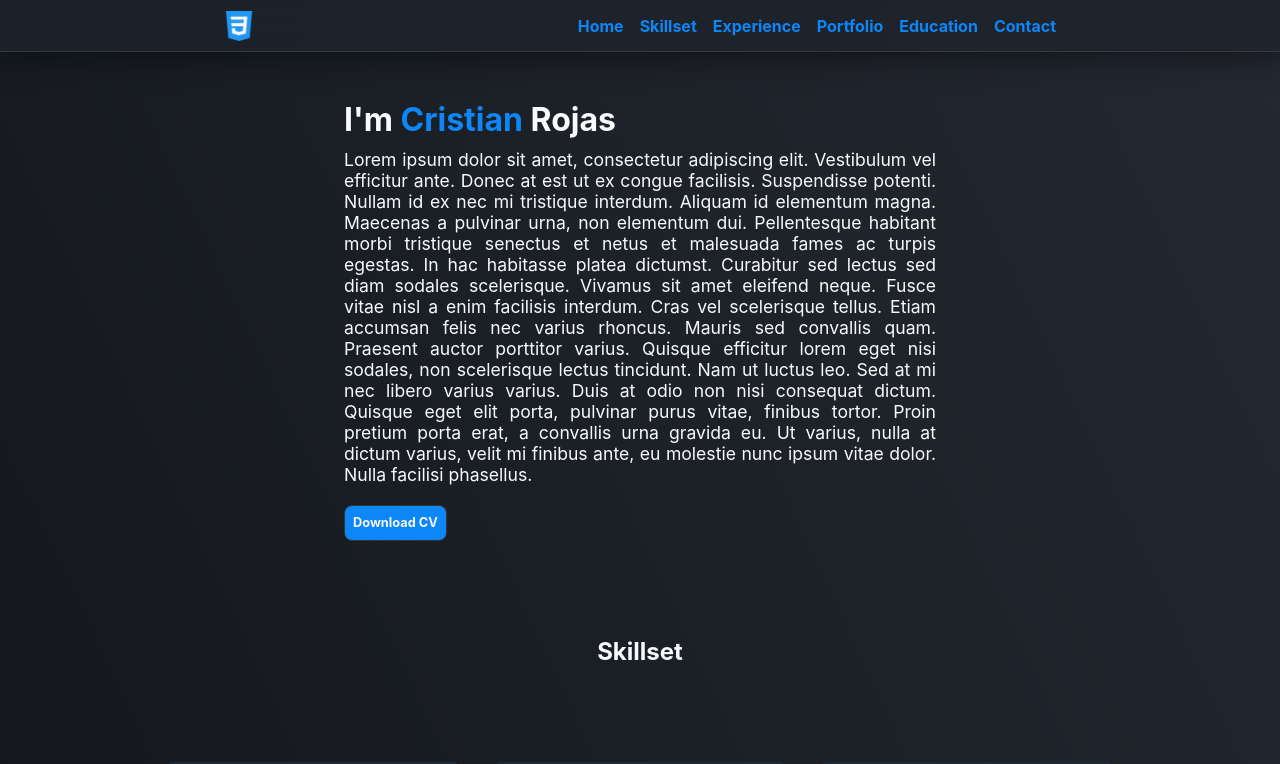
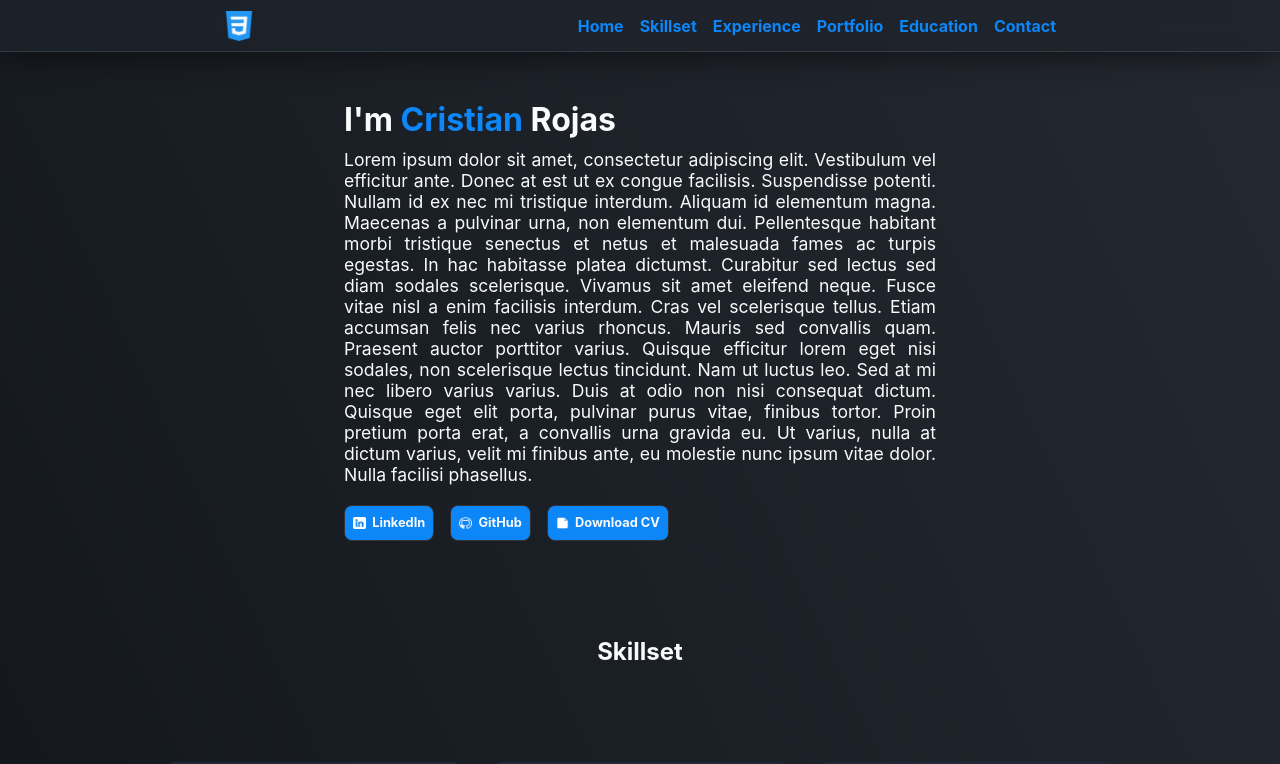
Before and after one commit to ChrisRojCor/my-web, a React (Create React App) app: page / in a window 1280 px wide. Shown: the top 764 px of the page. Built offline with nearby package versions, Linux system fonts and the light colour scheme.

Commit message:
feat: enhance Hero and Social components with new social links and icons style: update Hero and Contact styles for improved layout and visual consistency

```diff
--- a/src/components/Hero.jsx
+++ b/src/components/Hero.jsx
@@ -1,5 +1,8 @@
 import '../stylesheets/Hero.css';
 import resume from '../docs/resume.pdf'
+import fileIcon from '../img/file.png';
+import linkedinIcon from '../img/linkedin-hero.png';
+import githubIcon from '../img/github.png';
 
 function Hero() {
     return (
@@ -27,7 +30,18 @@ function Hero() {
                      Nulla facilisi phasellus.
                 </p>
                 <div className='hero-actions'>
-                    <a className='download-cv' href={resume} download>Download CV</a>
+                    <a className='social-btn linkedin' href='https://www.linkedin.com/in/tu-perfil' target='_blank' rel='noopener noreferrer'>
+                        <img src={linkedinIcon} alt="LinkedIn" className="btn-icon" />
+                        LinkedIn
+                    </a>
+                    <a className='social-btn github' href='https://github.com/tu-usuario' target='_blank' rel='noopener noreferrer'>
+                        <img src={githubIcon} alt="GitHub" className="btn-icon" />
+                        GitHub
+                    </a>
+                    <a className='download-cv' href={resume} download>
+                        <img src={fileIcon} alt="" className="btn-icon" />
+                        Download CV
+                    </a>
                 </div>
             </div>
         </section>
--- a/src/components/Social.jsx
+++ b/src/components/Social.jsx
@@ -5,7 +5,7 @@ function Social() {
         <section className='social-container'>
             <div className='icon-group'>
                 <a className='social-icon' href=''>
-                    <img className='icon-image' src={require('../img/linkedin.png')} alt='' />
+                    <img className='icon-image' src={require('../img/linkedin-hero.png')} alt='' />
                 </a>
                 <a className='social-icon' href=''>
                     <img className='icon-image' src={require('../img/github.png')} alt='' />
--- a/src/stylesheets/Contact.css
+++ b/src/stylesheets/Contact.css
@@ -48,6 +48,10 @@
     object-fit: contain;
 }
 
+.contact-link.github img {
+    filter: brightness(0) invert(1);
+}
+
 /* Efectos de Hover personalizados */
 .contact-link:hover {
     border-color: #0D86F7;
--- a/src/stylesheets/Hero.css
+++ b/src/stylesheets/Hero.css
@@ -28,6 +28,13 @@
     margin-bottom: 20px;
 }
 
+.hero-actions {
+    display: flex;
+    gap: 1rem;
+    flex-wrap: wrap;
+}
+
+.social-btn,
 .download-cv {
     background-color: #0D86F7;
     color: #F9FAFB;
@@ -45,10 +52,20 @@
     transition: all 0.3s ease;
 }
 
+.social-btn:hover,
 .download-cv:hover {
     transform: translateY(-5px);
     background-color: #0A6CD9;
     border-color: #0D86F7;
+}
+
+.btn-icon {
+    height: 1em;
+    width: auto;
+    margin-right: 0.5em;
+    filter: brightness(0) invert(1);
+    display: inline-block;
+    flex-shrink: 0;
 }
 
 @media (max-width: 1023px) {
```
Also changed, not shown: src/img/file.png, src/img/linkedin-hero.png (added).
